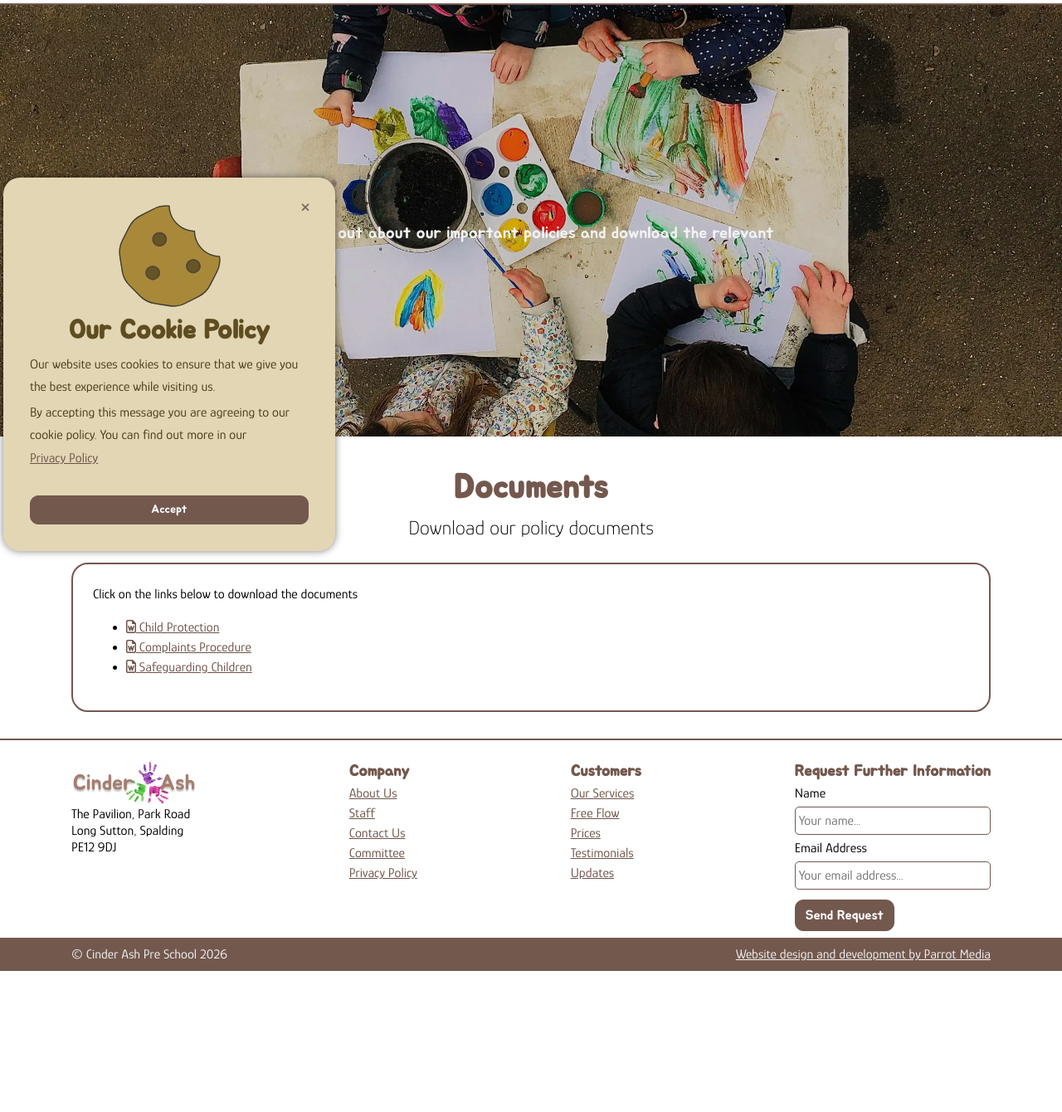
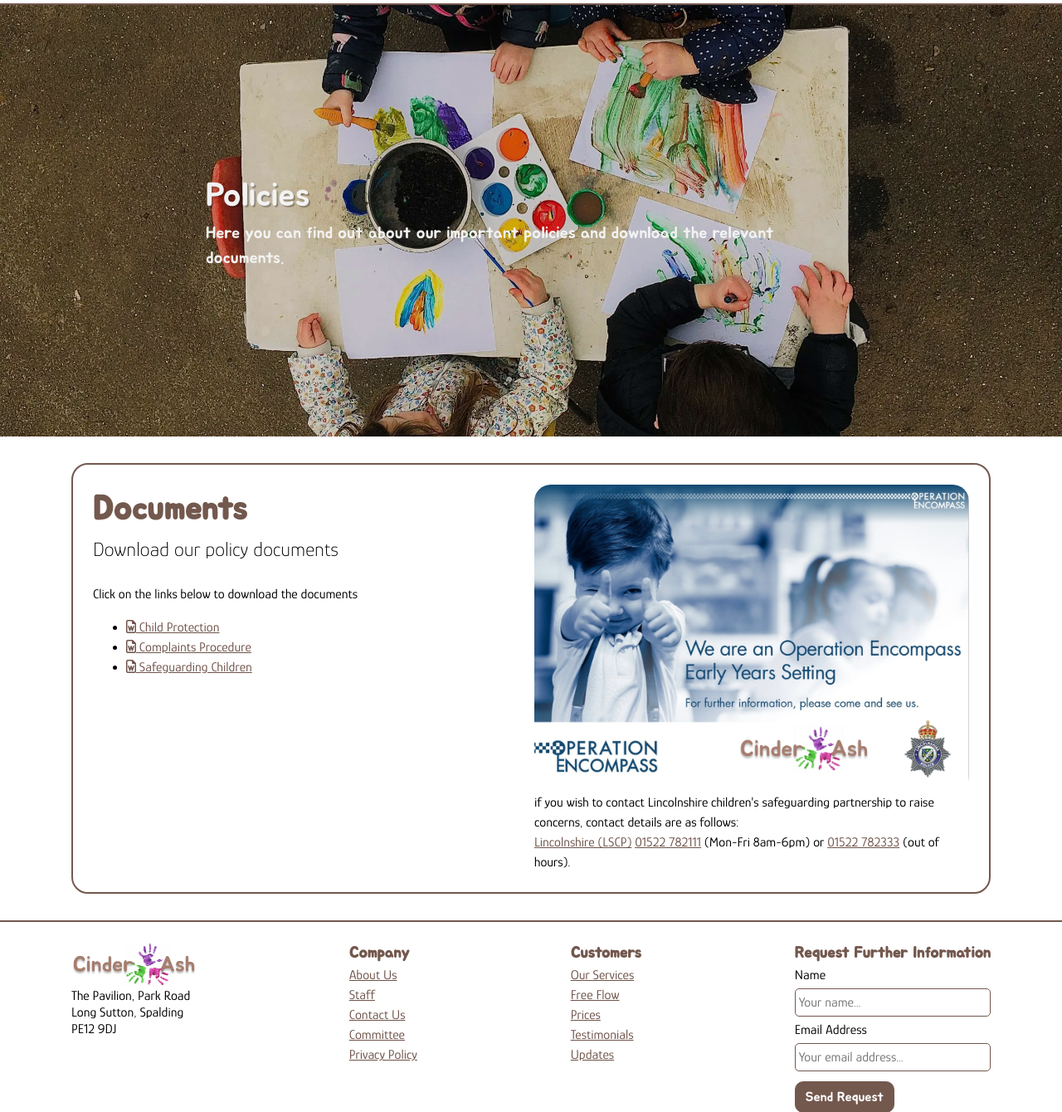
Before and after one commit to pmedia84/cinder-ash, a PHP site: page /policies in a window 1280 px wide. Shown: the part 132-1472 px from the top of the page at 83% size. Before the commit the page ends 1302 px from the top, so only its background shows below. Run offline with PHP 8.4, Linux system fonts and the light colour scheme; some libraries are stand-ins or nearby versions.

Commit message:
Refactor code structure for improved readability and maintainability

```diff
--- a/policies.php
+++ b/policies.php
@@ -17,10 +17,12 @@
             </div>
         </div>
 
-        <section class="container my-4" id="section-one">
-            <h2 class="section-title text-center">Documents</h2>
-            <p class="text-center section-subtitle mb-3">Download our policy documents</p>
+        <section class="container my-4">
             <div class="std-card">
+                <div class="row">
+                    <div class="col-50">
+                        <h2 class="section-title text-left">Documents</h2>
+                        <p class="text-left section-subtitle mb-3">Download our policy documents</p>
                         <p>Click on the links below to download the documents</p>
                         <ul class="files">
                             <li><a href="assets/docs/child-protection-procedure.docx" download="child-protection.docx"><i class="fa-regular fa-file-word"></i> Child Protection</a></li>
@@ -28,7 +30,13 @@
                             <li><a href="assets/docs/safeguarding-children.docx" download="safeguarding-children.docx"><i class="fa-regular fa-file-word"></i> Safeguarding Children</a></li>
                         </ul>
                     </div>
-
+                    <div class="col-50">
+                        <img class="border-std" src="/assets/img/encompass-graphic.webp" alt="Encompass Graphic">
+                        <p>if you wish to contact Lincolnshire children's safeguarding partnership to raise concerns, contact details are as follows:</p>
+                        <p><a href="https://www.lincolnshirescp.org.uk/" target="_blank">Lincolnshire (LSCP)</a> <a href="tel:01522782111">01522 782111</a> (Mon-Fri 8am-6pm) or <a href="tel:01522 782333">01522 782333</a> (out of hours).</p>
+                    </div>
+                </div>
+            </div>
         </section>
     </main>
 
```
Also changed, not shown: assets/img/encompass-graphic.webp (added), 3 other files. Lines whose indentation alone changed are shown as unchanged.
